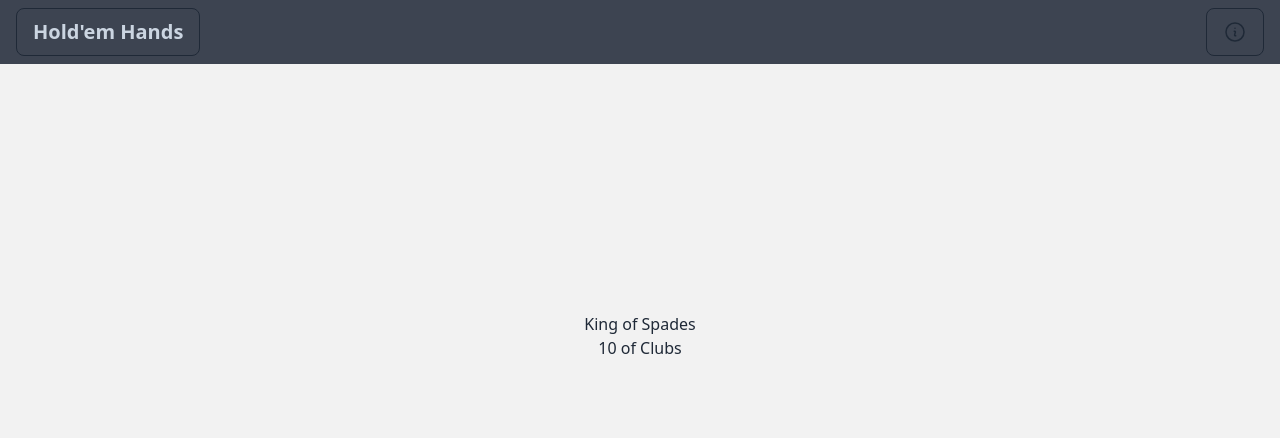
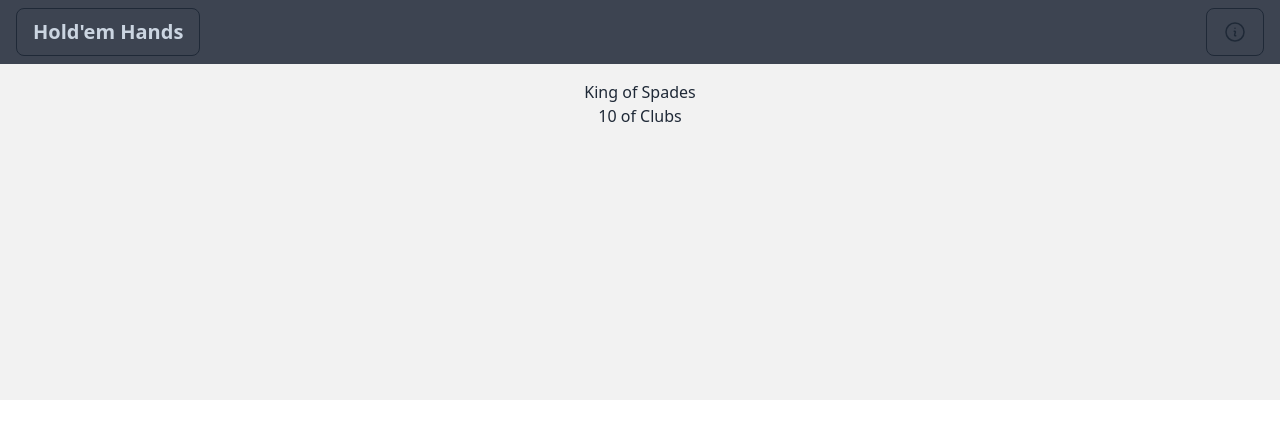
Before and after one commit to SeanPlusPlus/holdem-hands, a Next.js app: page / in a window 1280 px wide. Shown: the top 438 px of the page. Built offline with nearby package versions, Linux system fonts and the light colour scheme.

Commit message:
main: sky 50

```diff
--- a/components/home.js
+++ b/components/home.js
@@ -12,7 +12,7 @@ const Home = () => {
 
   return (
     <>
-      <div className="hero bg-base-200 min-h-screen">
+      <div className="hero bg-base-200">
         <div className="hero-content text-center mb-64">
           <div className="max-w-md">
             {display[0].card} of {display[0].suit}
--- a/components/nav.js
+++ b/components/nav.js
@@ -26,7 +26,7 @@ const Nav = () => {
         </div>
         <div className="flex-none gap-2">
           <button
-            className="mr-2 btn btn-outline"
+            className="mr-2 btn btn-outline sky-50"
             onClick={handleOpenAbout}
           >
             <svg xmlns="http://www.w3.org/2000/svg" fill="none" viewBox="0 0 24 24" strokeWidth={1.5} stroke="currentColor" className="w-6 h-6">
```
